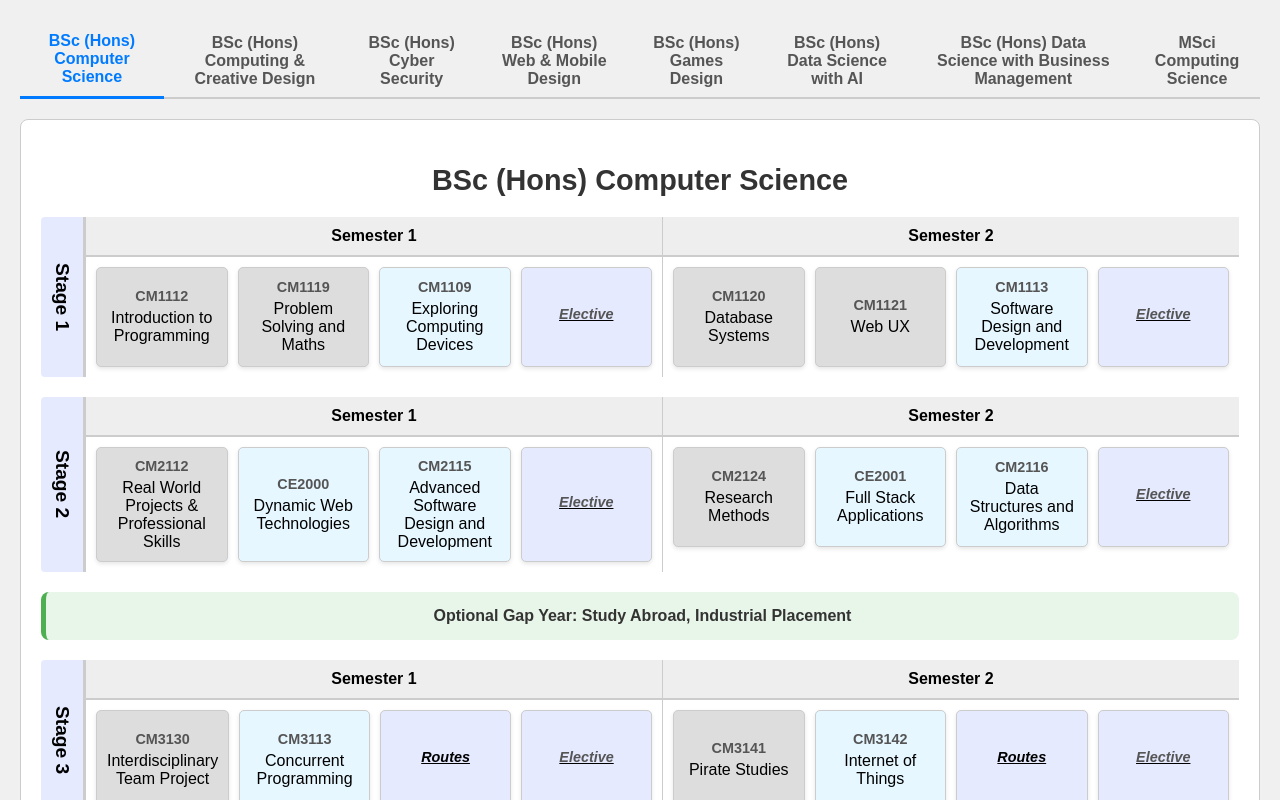
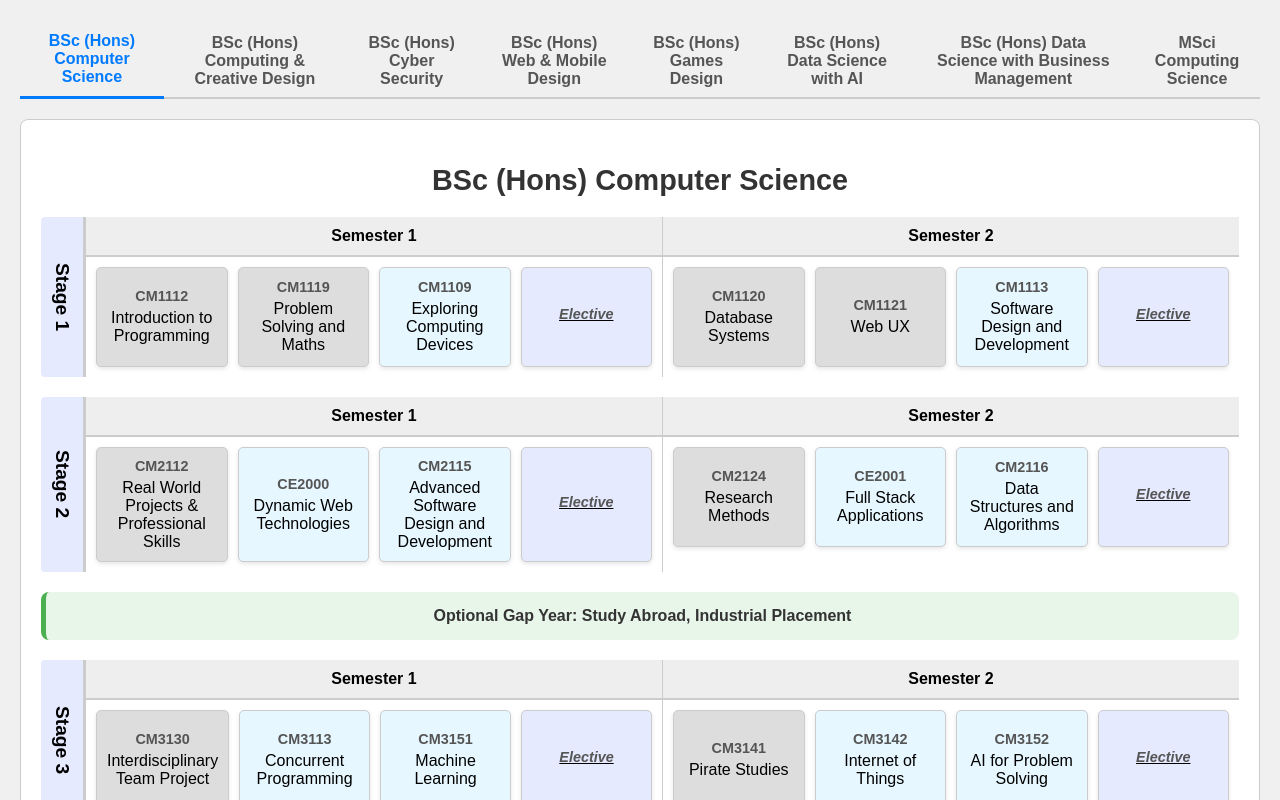
Before and after one commit to mzarb/socet-courses, a React (Create React App) app: page / in a window 1280 px wide. Shown: the top 800 px of the page. Built offline with nearby package versions, Linux system fonts and the light colour scheme.

Commit message:
remove routes in cS

```diff
--- a/src/data/cs.js
+++ b/src/data/cs.js
@@ -104,15 +104,7 @@ const csData =
                     modules: [
                         ...coreModules.stage3.semester1,
                         { ...moduleList.CM3113, type: "Subject Core", size: 1, source: "subject" },
-                        {
-                            code: "Routes",
-                            type: "Route Choice",
-                            size: 1, source: "subject",
-                            options: [
-                                moduleList.CM3151,
-                                moduleList.CM2119
-                            ],
-                        },
+                        { ...moduleList.CM3151, type: "Subject Core", size: 1},
                         {
                             code: "Elective",
                             type: "Elective Choice",
@@ -132,15 +124,7 @@ const csData =
                     modules: [
                         ...coreModules.stage3.semester2,
                         {  ...moduleList.CM3142, type: "Subject Core", size: 1, source: "subject" },
-                        {
-                            code: "Routes",
-                            type: "Route Choice",
-                            size: 1, source: "subject",
-                            options: [
-                                moduleList.CM3152,
-                                moduleList.CM2124
-                            ],
-                        },
+                        {  ...moduleList.CM3152, type: "Subject Core", size: 1},
                         {
                             code: "Elective",
                             type: "Elective Choice",
@@ -164,24 +148,8 @@ const csData =
                     semesterName: "Semester 1",
                     modules: [
                         { ...moduleList.CM4106, type: "Subject Core", size: 1, source: "subject" },
-                       {
-                            code: "Routes",
-                            type: "Route Choice",
-                            size: 1, source: "subject",
-                            options: [
-                                moduleList.CE4145,
-                                moduleList.CM4110
-                            ],
-                        },
-                                               {
-                            code: "Routes",
-                            type: "Route Choice",
-                            size: 1, source: "subject",
-                            options: [
-                                moduleList.CM4126,
-                                moduleList.CM4114
-                            ],
-                        },
+                        { ...moduleList.CE4145, type: "Subject Core", size: 1},
+                        { ...moduleList.CM4126, type: "Subject Core", size: 1},
                         {
                             code: "Elective",
                             type: "Elective Choice",
```
